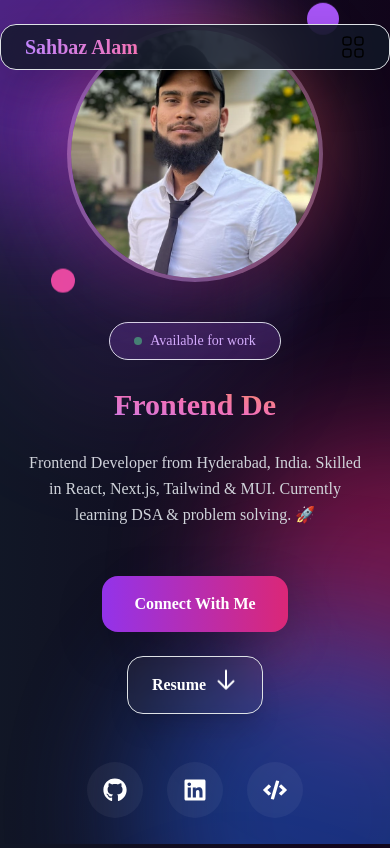
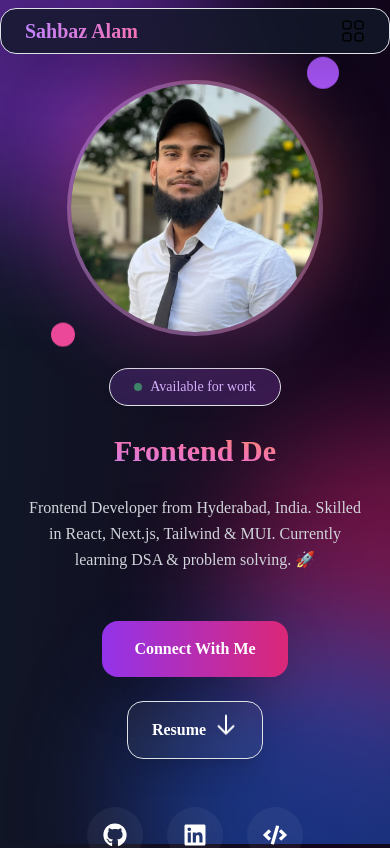
Before and after one commit to mdsahbazkhan/Portfolio, a React (Vite) app: page / in a window 390 px wide. Shown: the top 848 px of the page. Built offline with nearby package versions, Linux system fonts and the light colour scheme.

Commit message:
fix image overlapping

```diff
--- a/src/App.jsx
+++ b/src/App.jsx
@@ -1,7 +1,7 @@
 import { useEffect } from "react";
 import Navbar from "./component/Navbar/Navbar";
 import Home from "./component/Home/Home";
-import Services from "./component/Services/Services";
+// import Services from "./component/Services/Services";
 import Skills from "./component/Skills/Skills";
 import About from "./component/About/About";
 import Projects from "./component/Projects/Projects";
@@ -28,7 +28,7 @@ function App() {
         <Navbar />
         <Home />
         <About />
-        <Services />
+        {/* <Services /> */}
         <Skills />
         <Experience />
         <Projects />
--- a/src/component/Home/Home.jsx
+++ b/src/component/Home/Home.jsx
@@ -58,7 +58,8 @@ function Home() {
   return (
     <div
       id="Home"
-      className="flex flex-col-reverse md:flex-row items-center justify-center gap-10 md:gap-8 px-6 md:px-12 lg:px-24 min-h-screen text-white transition-colors duration-500 relative"
+      className="flex flex-col-reverse md:flex-row items-center justify-center gap-8 md:gap-8 px-6 md:px-12 lg:px-24 min-h-screen text-white transition-colors duration-500 relative pt-20 md:pt-0"
+      style={{ paddingTop: "5rem" }}
     >
       {/* Floating decorative elements */}
       <div className="absolute top-20 left-10 w-20 h-20 bg-purple-500/20 rounded-full blur-xl animate-pulse" />
--- a/src/component/Navbar/Navbar.css
+++ b/src/component/Navbar/Navbar.css
@@ -64,8 +64,12 @@ body.light-mode .nav-menu {
 }
 
 @media (max-width: 768px) {
+  /* Show navbar on mobile but styled differently */
   .navbar {
-    display: none;
+    display: flex;
+    max-width: 100%;
+    border-radius: 1rem;
+    margin: 0.5rem;
   }
 
   .nav-connect {
--- a/src/component/Navbar/Navbar.jsx
+++ b/src/component/Navbar/Navbar.jsx
@@ -15,7 +15,7 @@ function Navbar() {
   const navItems = [
     { id: "Home", label: "Home", href: "#Home" },
     { id: "About", label: "About", href: "#About" },
-    { id: "Services", label: "Services", href: "#Services" },
+    // { id: "Services", label: "Services", href: "#Services" },
     { id: "Skills", label: "Skills", href: "#Skills" },
     { id: "Experiences", label: "Experiences", href: "#Experiences" },
     { id: "Projects", label: "Projects", href: "#Projects" },
@@ -43,7 +43,7 @@ function Navbar() {
   }, []);
 
   return (
-    <div className="navbar fixed left-0 right-0 flex items-center justify-between max-w-5xl mx-auto py-2 px-4 md:px-6 rounded-2xl mt-4 bg-gray-900/80 backdrop-blur-xl border border-purple-500/20 shadow-lg z-50">
+    <div className="navbar fixed left-0 right-0 flex items-center justify-between max-w-full md:max-w-5xl mx-auto py-2 px-4 md:px-6 rounded-2xl mt-2 bg-gray-900/80 backdrop-blur-xl border border-purple-500/20 shadow-lg z-50">
       <div className="flex items-center gap-14">
         <span className="text-xl md:text-2xl font-bold bg-gradient-to-r from-purple-400 to-pink-400 bg-clip-text text-transparent hover:scale-105 transition-transform cursor-pointer">
           Sahbaz Alam
```
